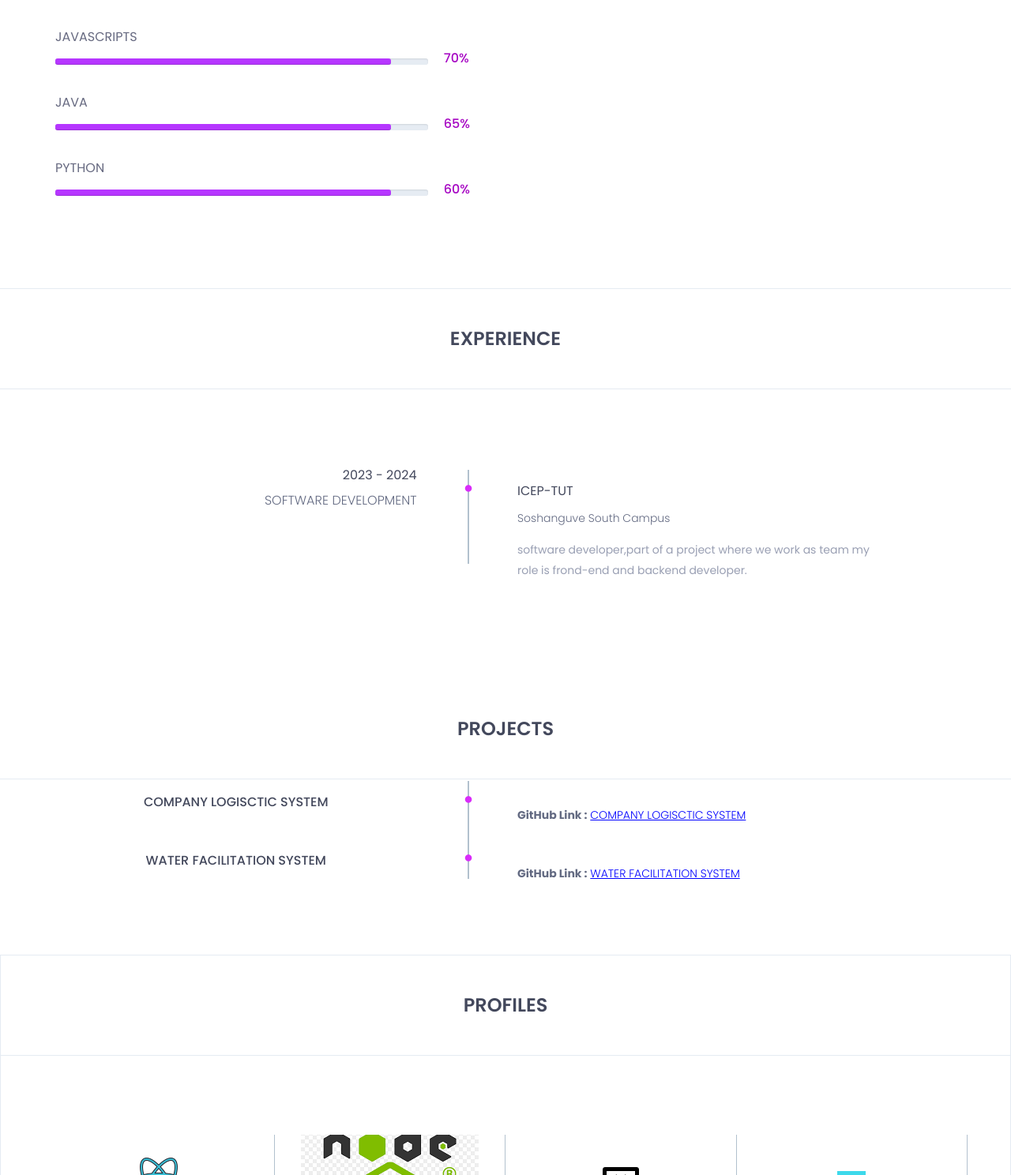
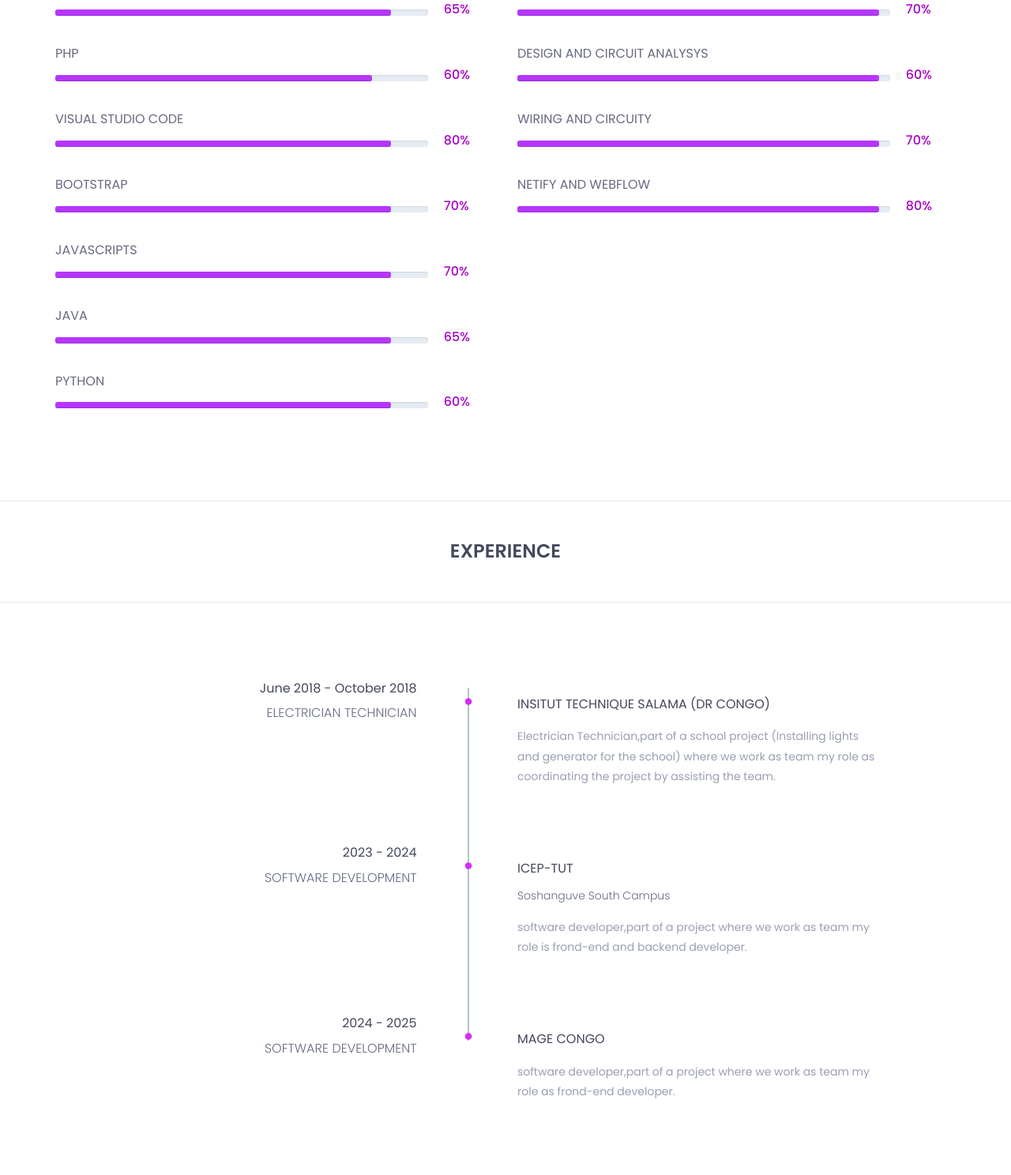
Before and after one commit to GlodiNgoy/portfolio, a plain HTML site: page index.html in a window 1280 px wide. Shown: the part 2905-4393 px from the top of the page at 79% size. Drawn offline with nearby package versions, Linux system fonts and the light colour scheme; files whose address does not match are found by name.

Commit message:
second commit

```diff
--- a/index.html
+++ b/index.html
@@ -111,7 +111,7 @@
 						<div class="header-text">
 							<h2>hi <span>,</span> i am <br> GLODI <span>NGOY</span></h2>
 							<p>software developer </p>
-							<a href="assets/download/GLODIBWENICV.pdf" download>download resume</a>
+							<a href="assets/download/BWENI GLODI CV.pdf.pdf" download>download resume</a>
 						</div><!--/.header-text-->
 					</div><!--/.col-->
 				</div><!-- /.row-->
@@ -194,6 +194,34 @@
 	<div class="container">
 		<div class="education-horizontal-timeline">
 			<div class="row">
+
+				<!-- First Education Block -->
+				<div class="text-center mb-5">
+					<div class="experience-time">
+
+						<h2>2011 - 2018</h2>
+						<h3>High School Diploma <span> in </span>Electrical</h3>
+					</div>
+					<div class="timeline-horizontal-border" style="display: block;">
+						<i class="fa fa-circle" aria-hidden="true"></i>
+						<span class="single-timeline-horizontal"></span>
+					</div>
+					<div class="timeline">
+						<div class="timeline-content">
+							<h4 class="title">
+								Institut Technique Salama
+							</h4>
+							<h5>Democratic Republic of Congo</h5>
+							<p class="description">
+								Completed coursework in Electrical Systems, designed and built circuit projects.
+								Familiar with basic electrical theory, circuit analysis, and safety protocols.
+							</p>
+						</div>
+					</div>
+				</div>
+				<p>.</p>
+
+				<!-- Second Education Block -->
 				<div class="text-center">
 					<div class="experience-time">
 						<h2>2020 - 2023</h2>
@@ -206,7 +234,7 @@
 					<div class="timeline">
 						<div class="timeline-content">
 							<h4 class="title">
-										Tshwane university of Technology
+								Tshwane University of Technology
 							</h4>
 							<h5>Soshanguve South Campus</h5>
 							<p class="description">
@@ -216,10 +244,12 @@
 						</div>
 					</div>
 				</div>
-					</div>
-				</div>
-			</div>
-		</section><!--/.education-->
+
+			</div> <!--/.row-->
+		</div> <!--/.education-horizontal-timeline-->
+	</div> <!--/.container-->
+</section>
+<!--/.education-->
 		<!--education end -->
 
 		<!--skills start -->
@@ -387,6 +417,42 @@
 										<h3>70%</h3>
 									</div>
 								</div><!-- /.barWrapper -->
+								<div class="barWrapper">
+									<span class="progressText">Design and Circuit Analysys</span>
+									<div class="single-progress-txt">
+										<div class="progress ">
+											<div class="progress-bar" role="progressbar" aria-valuenow="97"
+												aria-valuemin="10" aria-valuemax="100" style="">
+
+											</div>
+										</div>
+										<h3>60%</h3>
+									</div>
+								</div><!-- /.barWrapper -->
+								<div class="barWrapper">
+									<span class="progressText">Wiring and Circuity</span>
+									<div class="single-progress-txt">
+										<div class="progress ">
+											<div class="progress-bar" role="progressbar" aria-valuenow="97"
+												aria-valuemin="10" aria-valuemax="100" style="">
+
+											</div>
+										</div>
+										<h3>70%</h3>
+									</div>
+								</div><!-- /.barWrapper -->
+								<div class="barWrapper">
+									<span class="progressText">Netify and Webflow</span>
+									<div class="single-progress-txt">
+										<div class="progress ">
+											<div class="progress-bar" role="progressbar" aria-valuenow="97"
+												aria-valuemin="10" aria-valuemax="100" style="">
+
+											</div>
+										</div>
+										<h3>80%</h3>
+									</div>
+								</div><!-- /.barWrapper -->
 							</div>
 						</div>
 					</div><!-- /.row -->
@@ -409,6 +475,33 @@
 									<div class="row">
 										<div class="col-md-5">
 											<div class="experience-time text-right">
+												<h2>June 2018 - October 2018</h2>
+												<h3>Electrician Technician</h3>
+											</div><!--/.experience-time-->
+										</div><!--/.col-->
+										<div class="col-md-offset-1 col-md-5">
+											<div class="timeline">
+												<div class="timeline-content">
+													<h4 class="title">
+														<span><i class="fa fa-circle" aria-hidden="true"></i></span>
+														INSITUT TECHNIQUE SALAMA (DR CONGO)
+													</h4>
+													<h5></h5>
+													<p class="description">
+														Electrician Technician,part of a school project (Installing lights
+														and generator for the school) where we work
+														as team my role as coordinating the project by assisting the team.
+												</div><!--/.timeline-content-->
+											</div><!--/.timeline-->
+										</div><!--/.col-->
+									</div>
+								</div><!--/.single-timeline-box-->
+							</li>
+							<li>
+								<div class="single-timeline-box fix">
+									<div class="row">
+										<div class="col-md-5">
+											<div class="experience-time text-right">
 												<h2>2023 - 2024</h2>
 												<h3>SOFTWARE DEVELOPMENT</h3>
 											</div><!--/.experience-time-->
@@ -424,6 +517,32 @@
 													<p class="description">
 														software developer,part of a project where we work
 														as team my role is frond-end and backend developer.
+												</div><!--/.timeline-content-->
+											</div><!--/.timeline-->
+										</div><!--/.col-->
+									</div>
+								</div><!--/.single-timeline-box-->
+							</li>
+							<li>
+								<div class="single-timeline-box fix">
+									<div class="row">
+										<div class="col-md-5">
+											<div class="experience-time text-right">
+												<h2>2024 - 2025</h2>
+												<h3>SOFTWARE DEVELOPMENT</h3>
+											</div><!--/.experience-time-->
+										</div><!--/.col-->
+										<div class="col-md-offset-1 col-md-5">
+											<div class="timeline">
+												<div class="timeline-content">
+													<h4 class="title">
+														<span><i class="fa fa-circle" aria-hidden="true"></i></span>
+														MAGE CONGO
+													</h4>
+													<h5></h5>
+													<p class="description">
+														software developer,part of a project where we work
+														as team my role as frond-end developer.
 												</div><!--/.timeline-content-->
 											</div><!--/.timeline-->
 										</div><!--/.col-->
@@ -464,6 +583,8 @@
 														<span><i class="fa fa-circle" aria-hidden="true"></i></span>
 
 													</h4>
+
+
 													<a href="https://github.com/GlodiNgoy/companyLogisctics.git">
 														<h5><b>GitHub link :</b> <span style="text-decoration: underline; color: blue;">COMPANY LOGISCTIC SYSTEM</span></h5>
 													</a>
@@ -487,7 +608,6 @@
 													<a href="https://github.com/GlodiNgoy/simraApp.git">
 														<h5><b>GitHub link :</b> <span style="text-decoration: underline; color: blue;">WATER FACILITATION SYSTEM</span></h5>
 													</a>
-
 												</div><!--/.timeline-content-->
 											</div><!--/.timeline-->
 										</div><!--/.col-->
```
Lines whose indentation alone changed are shown as unchanged.
